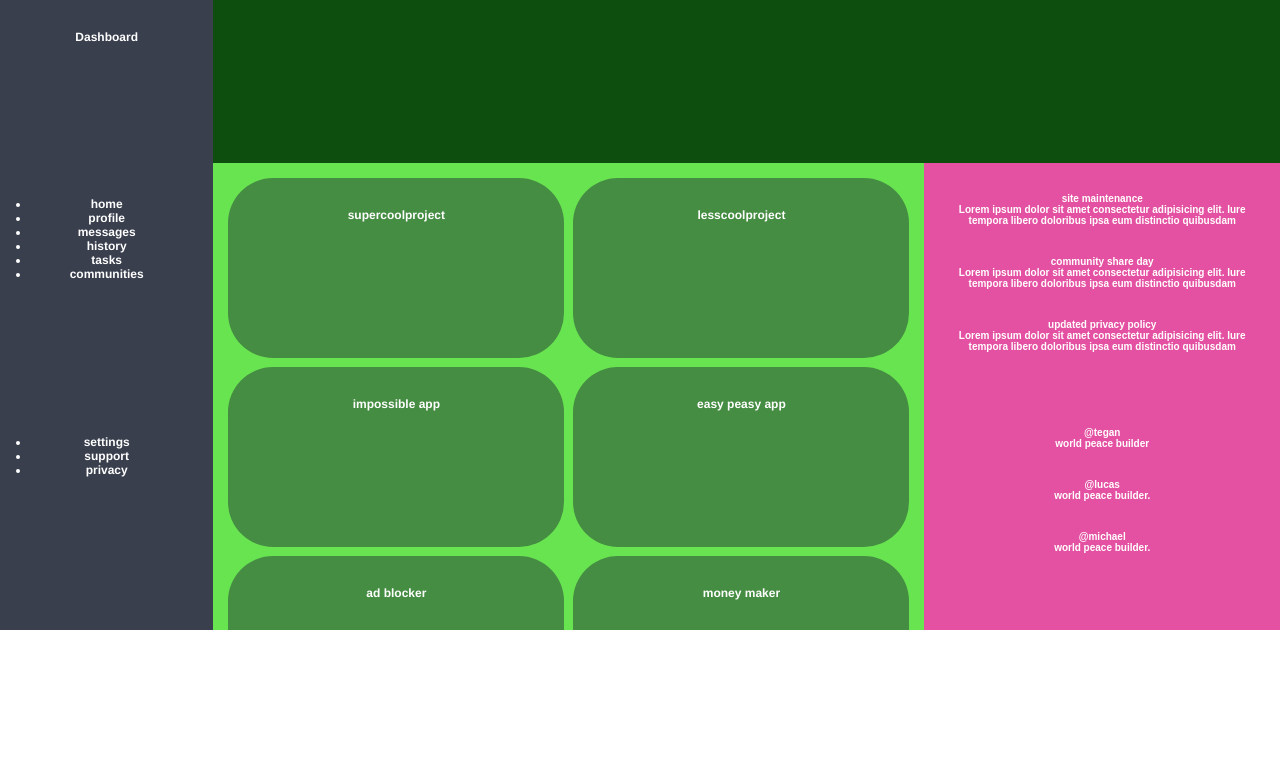
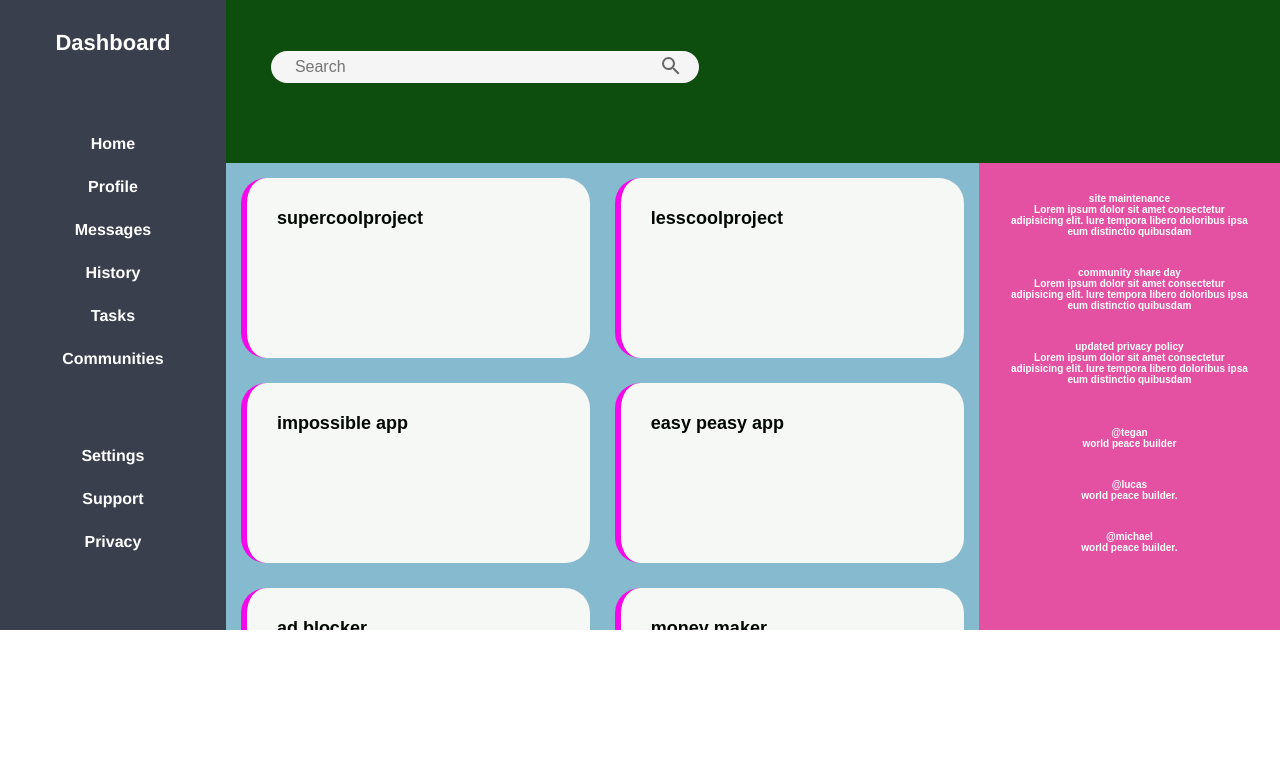
Before and after one commit to hapalua-star/adminDashboard, a plain HTML site: page index.html in a window 1280 px wide. Drawn offline with Linux system fonts and the light colour scheme.

Commit message:
add search bar

```diff
--- a/index.html
+++ b/index.html
@@ -12,35 +12,47 @@
 
        <div class="sidebar">
 
-         <div class =dashboard>Dashboard</div>
+         <div class ="dashboard">
+          <h1>Dashboard</h1>
+         </div>
 
          <div class="sidebarlist1">
            <ul>
-              <li>home</li>
-              <li>profile</li>
-              <li>messages</li>
-              <li>history</li>
-              <li>tasks</li>
-              <li>communities</li>
+              <li>Home</li>
+              <li>Profile</li>
+              <li>Messages</li>
+              <li>History</li>
+              <li>Tasks</li>
+              <li>Communities</li>
            </ul>
          </div>
 
          <div class="sidebarlist2">
             <ul>
-              <li>settings</li>
-              <li>support</li>
-              <li>privacy</li>
+              <li>Settings</li>
+              <li>Support</li>
+              <li>Privacy</li>
             </ul>
          </div>
        </div>
 
-       <div class="navbar">
 
 
 
+       <div class="navbar">
 
+        <link href="https://fonts.googleapis.com/css?family=Roboto&display=swap" rel="stylesheet">
 
+<div class="wrapper">
 
+  <div class="searchBar">
+    <input id="searchQueryInput" type="text" name="searchQueryInput" placeholder="Search" value="" />
+    <button id="searchQuerySubmit" type="submit" name="searchQuerySubmit">
+      <svg style="width:24px;height:24px" viewBox="0 0 24 24"><path fill="#666666" d="M9.5,3A6.5,6.5 0 0,1 16,9.5C16,11.11 15.41,12.59 14.44,13.73L14.71,14H15.5L20.5,19L19,20.5L14,15.5V14.71L13.73,14.44C12.59,15.41 11.11,16 9.5,16A6.5,6.5 0 0,1 3,9.5A6.5,6.5 0 0,1 9.5,3M9.5,5C7,5 5,7 5,9.5C5,12 7,14 9.5,14C12,14 14,12 14,9.5C14,7 12,5 9.5,5Z" />
+      </svg>
+    </button>
+  </div>
+</div>
 
 
 
--- a/style.css
+++ b/style.css
@@ -4,17 +4,24 @@
 
 }
 
+
+
+
 .container{
     text-align: center;
     display:grid;
-    grid-template-columns: .6fr 2fr 1fr;
+    grid-template-columns: .6fr 2fr .8fr;
     grid-template-rows:.7fr 1fr 1fr 1fr ;
     gap:0px;
 
     height: 100vh;
     overflow: hidden;
 
+
 }
+
+
+
 
 
 .container div{
@@ -38,41 +45,49 @@ grid-row: 1/4;
 
 .maincontent,.anouncements,.trending{
 
-    overflow:scroll;
-
-}
+    overflow:scroll ;
 
 
-.maincontent{
-   background-color: #69e451;
-   display:grid;
-   grid-template-columns: repeat(auto-fit,minmax(250px,1fr));
 
-   grid-row: 2/4;
-   gap:9px;
 
 
 
 }
 
-.maincontent p{
+
+
+
+
+.maincontent{
+   background-color: #86bace;
+   display:grid;
+   grid-template-columns: repeat(auto-fit,minmax(250px,1fr));
+
+   grid-row: 2/4;
+   gap:25px;
+
+
+
+}
+
+.maincontent .p{
   font-size: 18px;
   font-family: sans-serif;
-  color:rgb(45, 201, 66);
+  color:rgb(1, 7, 1);
   text-align: left;
 
 }
 
 .maincontent .card{
 
-    background-color: #458d42;
-    color:black;
+    background-color: #f5f8f5;
+
     text-align: center;
     height: 150px;
-    border-radius: 45px;
+    border-radius: 25px;
+    border-left: 6px solid rgb(245, 8, 233);
+
 }
-
-
 
 
 
@@ -80,6 +95,7 @@ grid-row: 1/4;
 
     grid-row: 2;
     background-color: #e451a2;
+
 
 
 }
@@ -114,3 +130,87 @@ grid-row: 1/4;
 
 
 }
+
+
+body {
+    font-family: 'Roboto', Arial, sans-serif;
+  }
+
+
+
+  .searchBar {
+    width: 100%;
+    display: flex;
+    flex-direction: row;
+    align-items: center;
+  }
+
+  #searchQueryInput {
+    width: 35%;
+    height: 2.0rem;
+    background: #f5f5f5;
+    outline: none;
+    border: none;
+    border-radius: 1.625rem;
+    padding: 0 3.5rem 0 1.5rem;
+    font-size: 1rem;
+  }
+
+  #searchQuerySubmit {
+    width: 3.5rem;
+    height: 2.8rem;
+    margin-left: -3.5rem;
+    background: none;
+    border: none;
+    outline: none;
+  }
+
+
+
+
+/* width */
+::-webkit-scrollbar {
+    width: 10px;
+  }
+
+  /* Track */
+  ::-webkit-scrollbar-track {
+    background: #f1f1f1;
+  }
+
+  /* Handle */
+  ::-webkit-scrollbar-thumb {
+    background: #888;
+  }
+
+  /* Handle on hover */
+  ::-webkit-scrollbar-thumb:hover {
+    background: #555;
+  }
+
+
+  .sidebarlist1 ul
+  {
+    display:grid;
+    /*grid-template-rows: 1fr 1fr 1fr 1fr 1fr;*/
+    list-style-type: none;
+    gap:25px;
+  }
+
+  .sidebarlist2 ul
+  {
+    display:grid;
+    list-style-type: none;
+    gap: 25px;
+  }
+
+  .sidebarlist1 li ,.sidebarlist2 li
+  {
+    font-size: 16px;
+  }
+
+  .dashboard h1
+  {
+
+    font-size: 22px;
+  }
```
